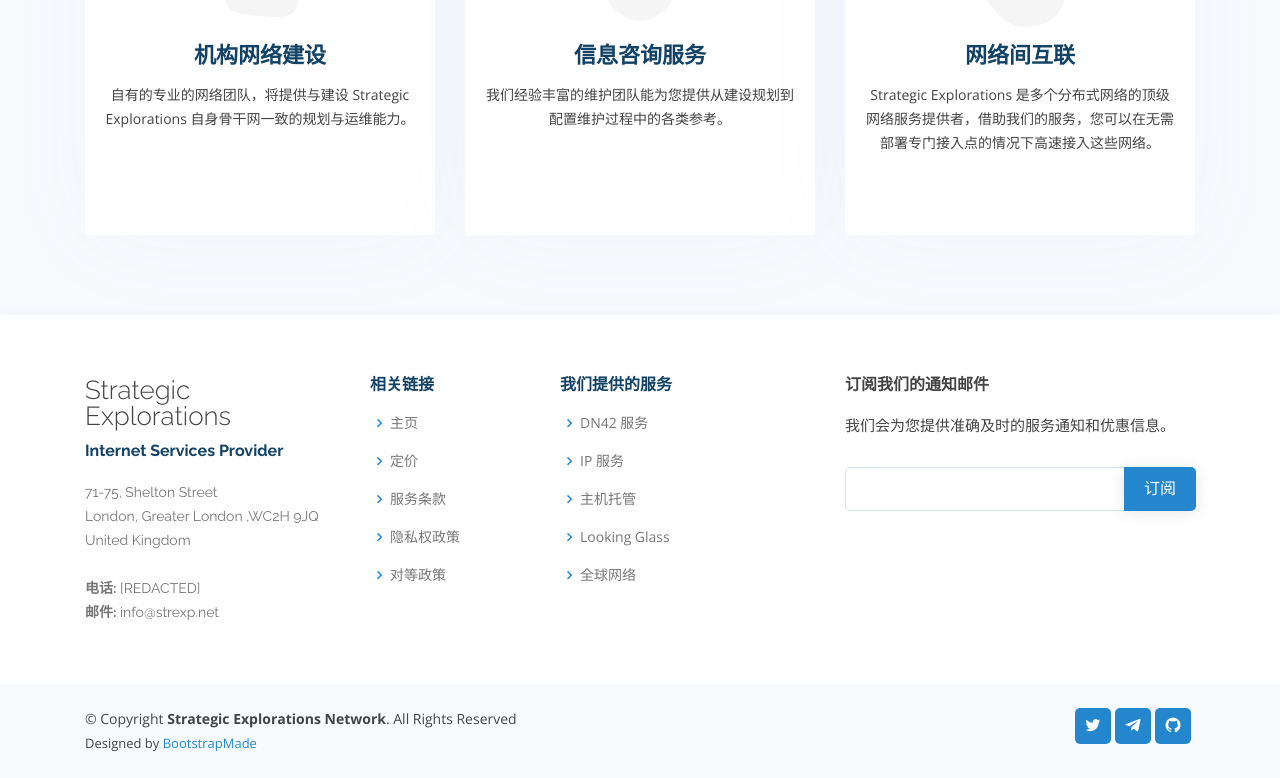
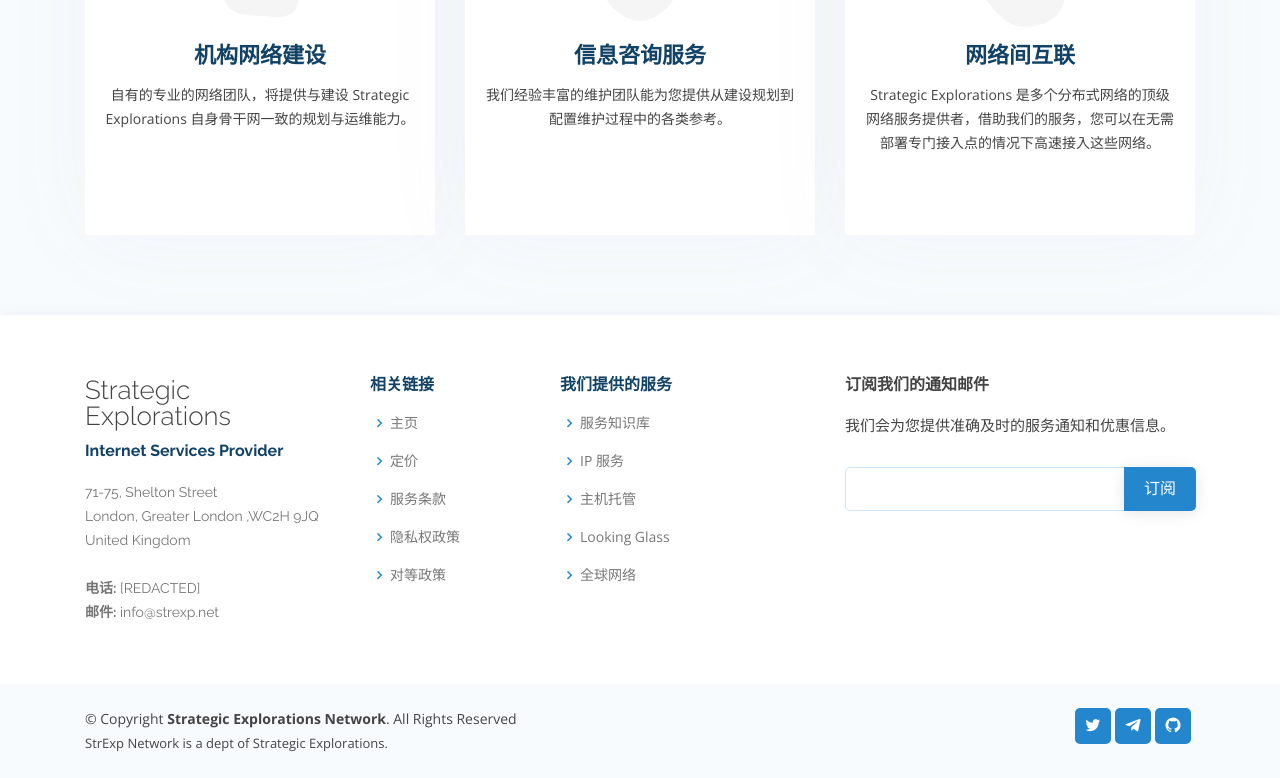
Before and after one commit to strexp/net, a Vue app: page / in a window 1280 px wide. Shown: the part 2667-3445 px from the top of the page. Built offline with nearby package versions, Linux system fonts and the light colour scheme.

Commit message:
Change url

```diff
--- a/src/components/footer.vue
+++ b/src/components/footer.vue
@@ -55,8 +55,8 @@
             <ul>
               <li>
                 <i class="bx bx-chevron-right"></i>
-                <a href="https://dn42.strexp.net">{{
-                  $t("footer-services.dn42")
+                <a href="https://kb.strexp.net">{{
+                  $t("footer-services.kb")
                 }}</a>
               </li>
               <li>
@@ -104,12 +104,7 @@
           Rights Reserved
         </div>
         <div class="credits">
-          <!-- All the links in the footer should remain intact. -->
-          <!-- You can delete the links only if you purchased the pro version. -->
-          <!-- Licensing information: https://bootstrapmade.com/license/ -->
-          <!-- Purchase the pro version with working PHP/AJAX contact form: https://bootstrapmade.com/onepage-multipurpose-bootstrap-template/ -->
-          Designed by
-          <a href="https://bootstrapmade.com/">BootstrapMade</a>
+          StrExp Network is a dept of Strategic Explorations.
         </div>
       </div>
       <div class="social-links text-center text-md-right pt-3 pt-md-0">
--- a/src/components/header.vue
+++ b/src/components/header.vue
@@ -18,8 +18,8 @@
             <a>{{ $t("nav-services") }}</a>
             <ul>
               <li>
-                <a href="https://dn42.strexp.net">
-                  {{ $t("nav-service.dn42") }}
+                <a href="https://kb.strexp.net">
+                  {{ $t("nav-service.kb") }}
                 </a>
               </li>
               <li>
--- a/src/locales/en.json
+++ b/src/locales/en.json
@@ -3,7 +3,7 @@
   "nav-about": "About",
   "nav-services": "Services",
   "nav-service": {
-    "dn42": "DN42 Services",
+    "kb": "Knowledgebase",
     "ip": "IP Services",
     "hosting": "Hosting",
     "lg": "Looking Glass",
@@ -26,7 +26,7 @@
   },
   "footer-services": {
     "main": "Our Services",
-    "dn42": "DN42 Services",
+    "kb": "Knowledgebase",
     "ip": "IP Services",
     "hosting": "Hosting",
     "lg": "Looking Glass",
--- a/src/locales/zh.json
+++ b/src/locales/zh.json
@@ -3,7 +3,7 @@
   "nav-about": "关于",
   "nav-services": "服务",
   "nav-service": {
-    "dn42": "DN42 服务",
+    "kb": "服务知识库",
     "ip": "IP 服务",
     "hosting": "主机托管",
     "lg": "Looking Glass",
@@ -26,7 +26,7 @@
   },
   "footer-services": {
     "main": "我们提供的服务",
-    "dn42": "DN42 服务",
+    "kb": "服务知识库",
     "ip": "IP 服务",
     "hosting": "主机托管",
     "lg": "Looking Glass",
```
